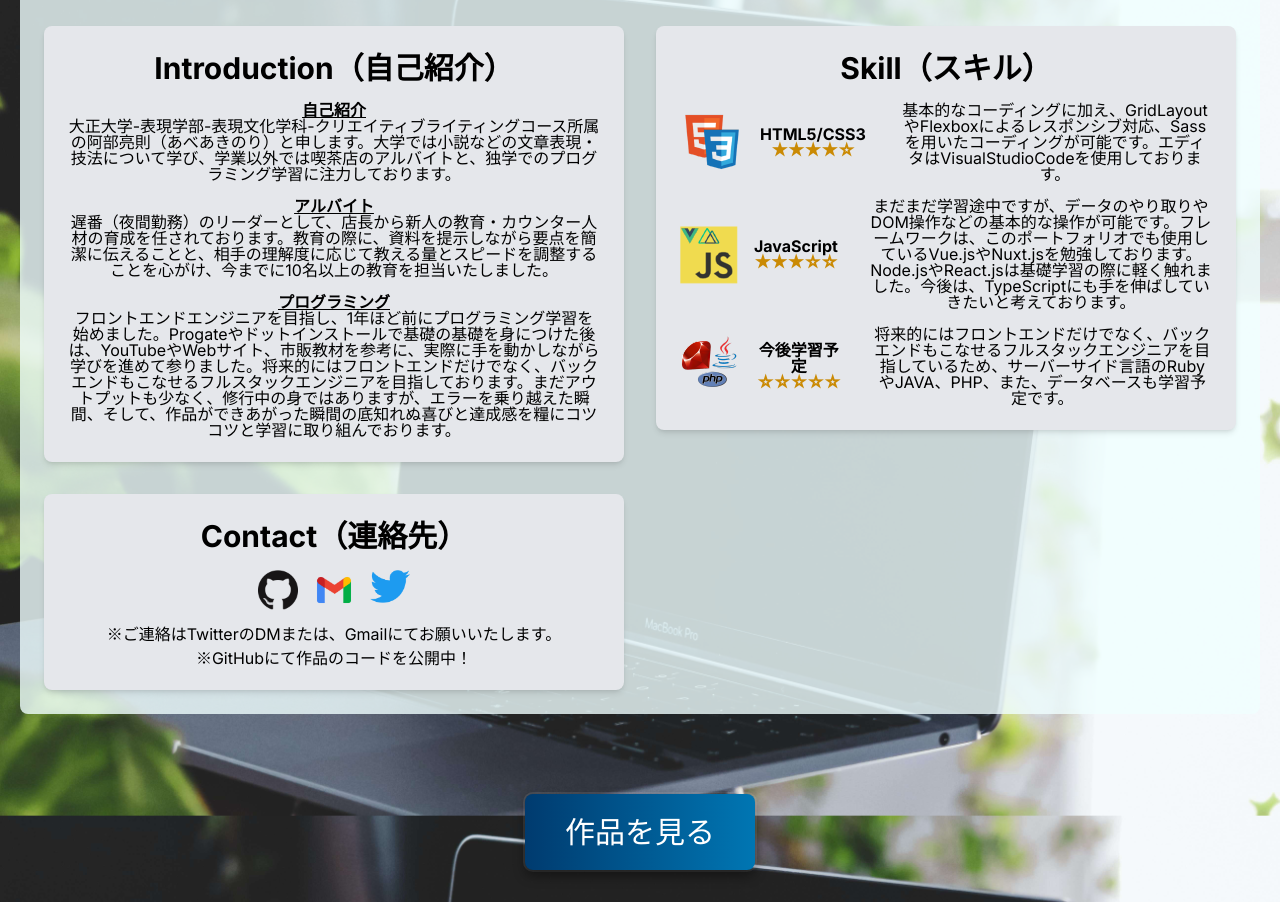
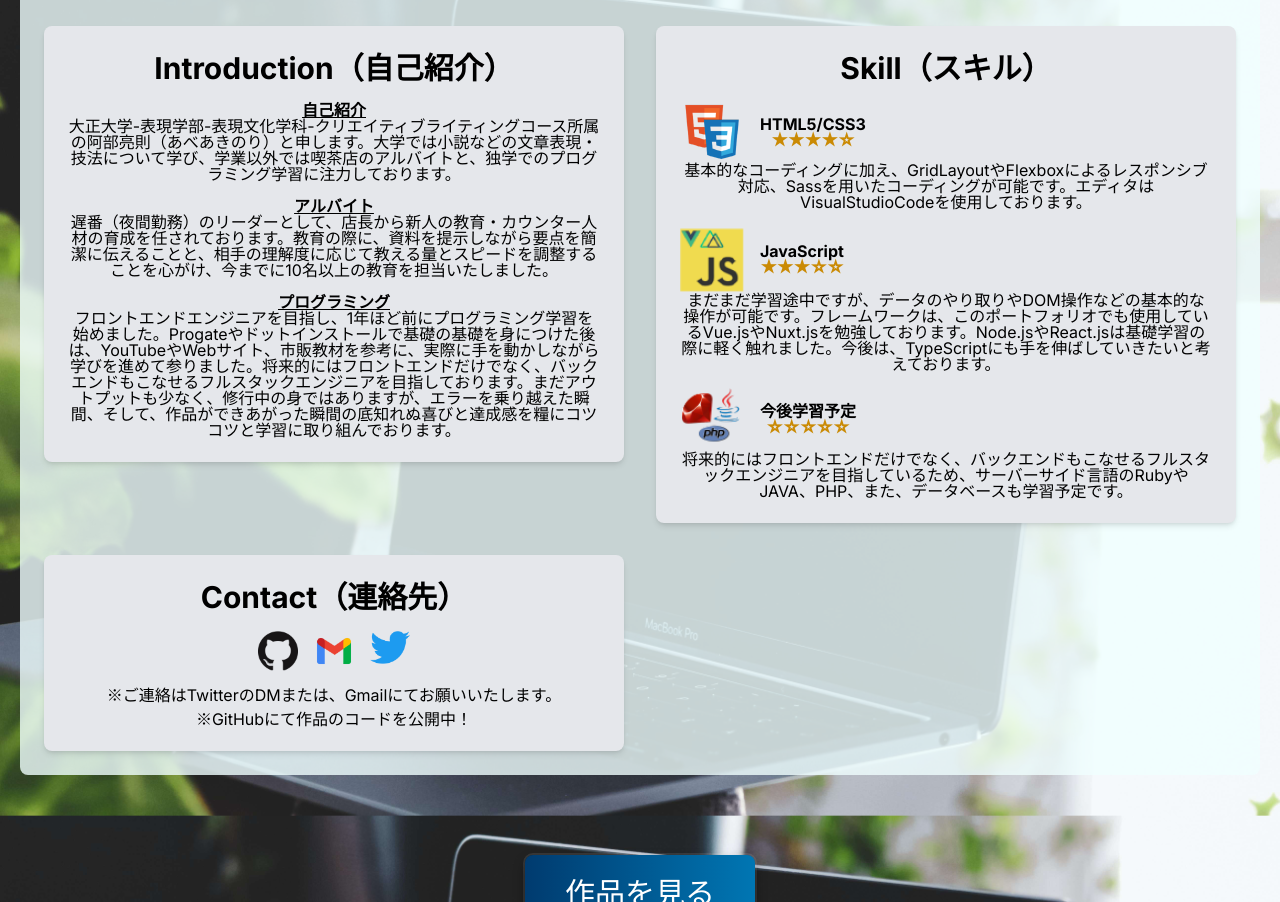
Before and after one commit to Akinori99/my-next-portfolio, a Next.js app: page /about in a window 1280 px wide. Shown: the part 891-1793 px from the top of the page. Built offline with nearby package versions, Linux system fonts and the light colour scheme.

Commit message:
♻️ Flex fixes

```diff
--- a/app/components/SkillItem.js
+++ b/app/components/SkillItem.js
@@ -2,6 +2,7 @@ import { memo } from 'react';
 import Image from 'next/image';
 
 const SkillItem = ({ skill }) => (
+  <div className="flex flex-col md:flex-row items-start md:items-center mb-6">
     <div className="flex items-center">
       <Image src={skill.imgSrc} alt={skill.name} width={64} height={64} />
       <div className="ml-4">
@@ -11,7 +12,8 @@ const SkillItem = ({ skill }) => (
           <span className="text-yellow-600">{skill.rating}</span>
         </p>
       </div>
-    <div className="ml-8">
+    </div>
+    <div className="mt-4 md:mt-0 md:ml-8">
       <p>{skill.description}</p>
     </div>
   </div>
```
Lines whose indentation alone changed are shown as unchanged.
